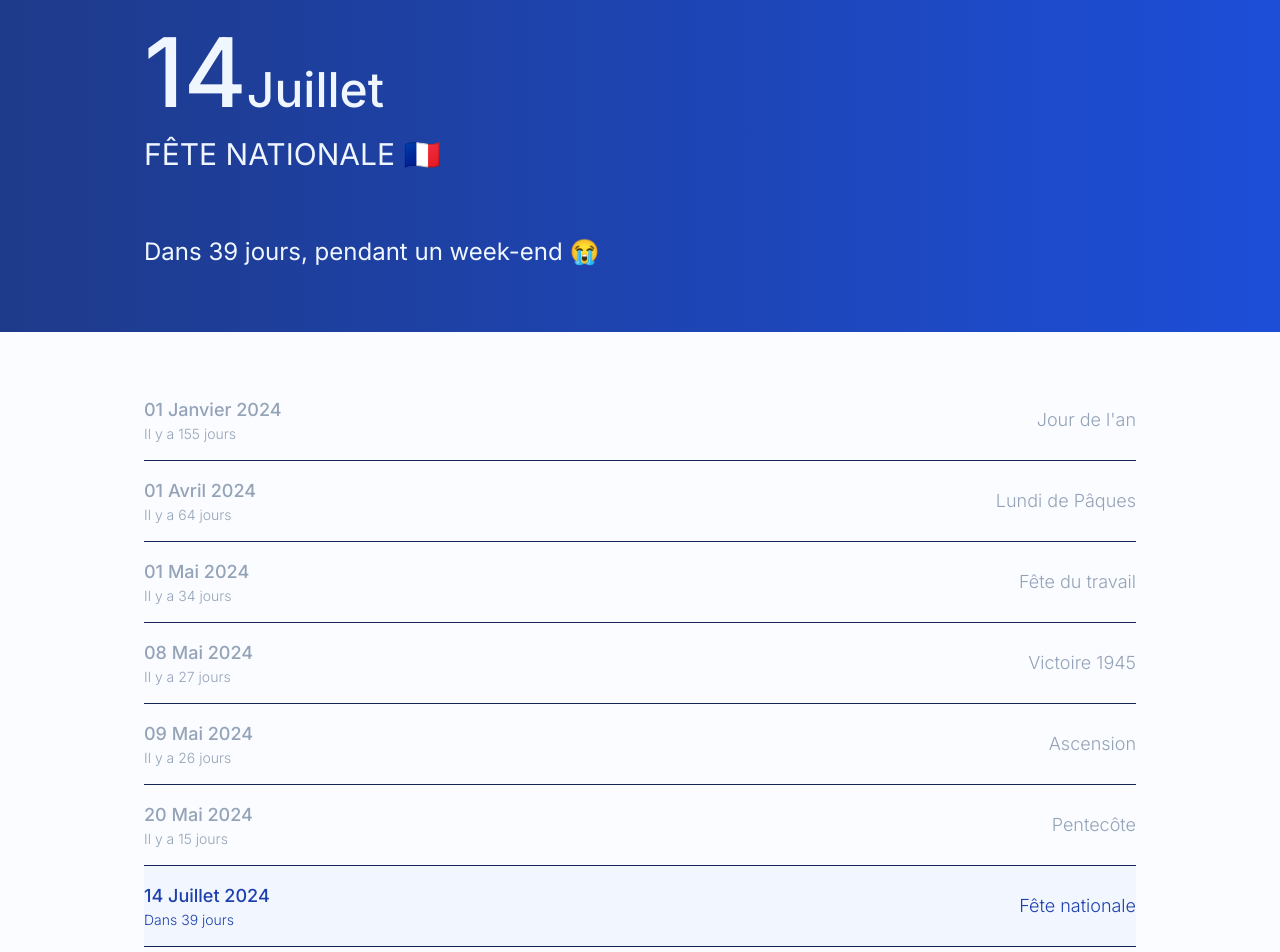
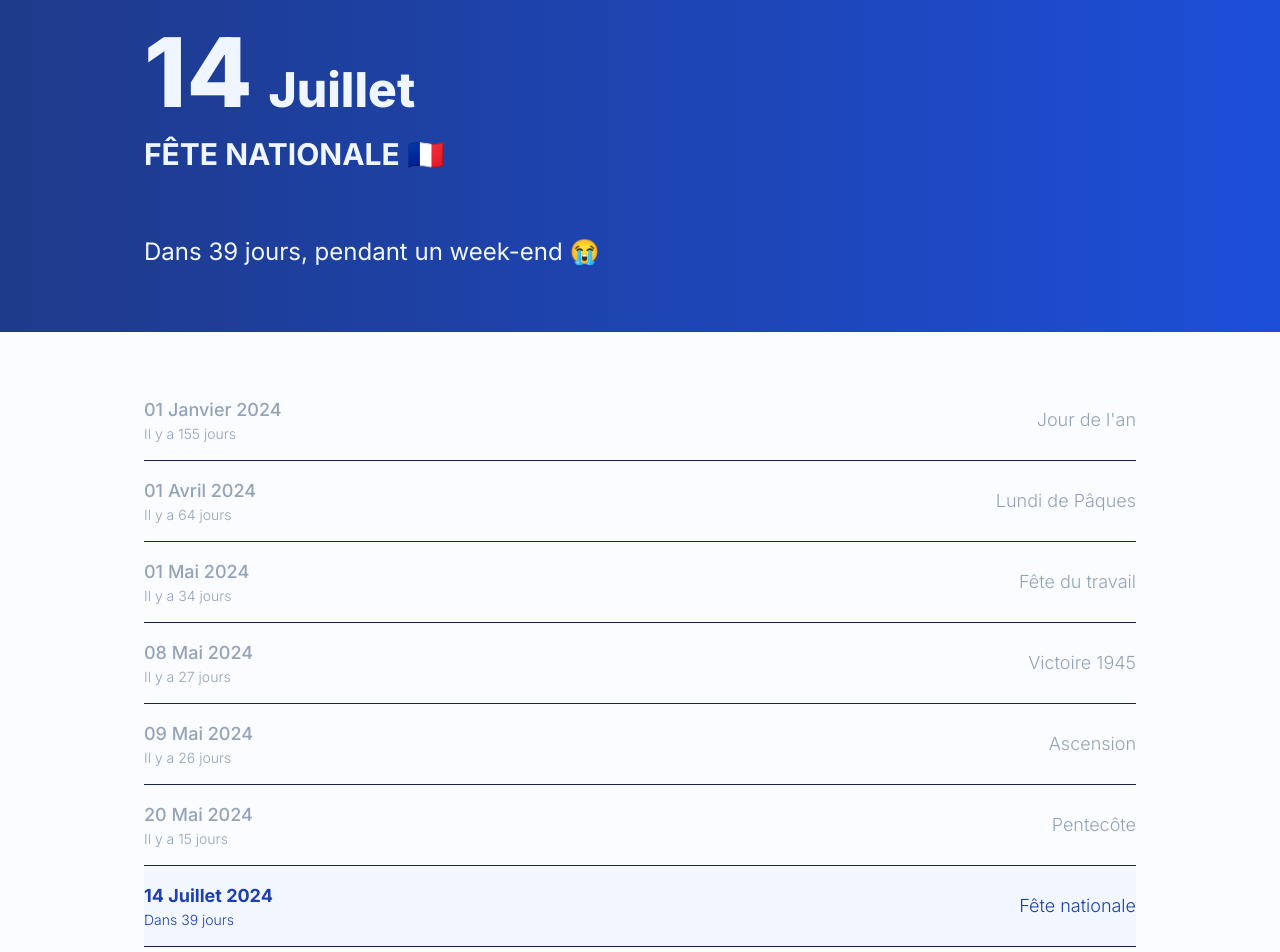
Before and after one commit to jean1591/quand-est-le-prochain-jour-ferie, a Next.js app: page / in a window 1280 px wide. Shown: the part 120-1072 px from the top of the page. Built offline with nearby package versions, Linux system fonts and the light colour scheme.

Commit message:
feat: small UX improvements

```diff
--- a/src/app/component/bankHolidaysList.tsx
+++ b/src/app/component/bankHolidaysList.tsx
@@ -22,7 +22,14 @@ export const BankHolidaysList = ({
           )}
         >
           <div>
-            <p className="text-lg font-medium">
+            <p
+              className={classNames(
+                isSameDay(nextBankHoliday.date, date)
+                  ? "font-bold"
+                  : "font-medium",
+                "text-lg"
+              )}
+            >
               {formatDateToHumanDate(new Date(date))}
             </p>
             <DaysDifference date={date} />
--- a/src/app/component/navBar.tsx
+++ b/src/app/component/navBar.tsx
@@ -3,7 +3,7 @@ import Link from "next/link";
 export const NavBar = () => {
   return (
     <div className="h-20 bg-blue-50/25 text-xl font-normal">
-      <div className="h-full px-4 mx-auto max-w-5xl flex items-center justify-center sm:justify-between">
+      <div className="h-full px-4 mx-auto max-w-5xl flex items-center justify-center sm:justify-between font-bold leading-none tracking-tight">
         <Link href="/">Quand est le prochain jour férié ?</Link>
 
         <div className="hidden sm:block">
--- a/src/app/component/nextBankHoliday.tsx
+++ b/src/app/component/nextBankHoliday.tsx
@@ -2,6 +2,7 @@ import { differenceInDays, isFriday, isMonday, isWeekend } from "date-fns";
 
 import { BankHoliday } from "@/utils/interface/bankHolidays";
 import { getMonthFromDate } from "@/utils";
+import { padStart } from "lodash";
 
 export const NextBankHoliday = ({
   nextBankHoliday,
@@ -11,23 +12,26 @@ export const NextBankHoliday = ({
   return (
     <div className="w-full bg-gradient-to-r from-blue-900 to-blue-700 text-blue-50 py-16">
       <div className="px-4 mx-auto max-w-5xl">
-        <div className="flex items-baseline justify-start">
-          <h1 className="text-8xl font-medium">
-            {new Date(nextBankHoliday.date).getDate()}
+        <div className="flex items-baseline justify-start font-extrabold space-x-4">
+          <h1 className="text-8xl">
+            {new Date(nextBankHoliday.date)
+              .getDate()
+              .toString()
+              .padStart(2, "0")}
           </h1>
-          <h2 className="text-5xl font-medium">
+          <h2 className="text-5xl">
             {getMonthFromDate(new Date(nextBankHoliday.date))}
           </h2>
         </div>
 
         <div className="mt-4">
-          <p className="text-3xl font-normal uppercase">
+          <p className="text-3xl font-bold uppercase">
             {nextBankHoliday.description} {nextBankHoliday.emoji}
           </p>
         </div>
 
         <div className="mt-16">
-          <p className="text-2xl font-normal">
+          <p className="text-2xl text-balance">
             {generateBaseline(nextBankHoliday.date)}
           </p>
         </div>
```
